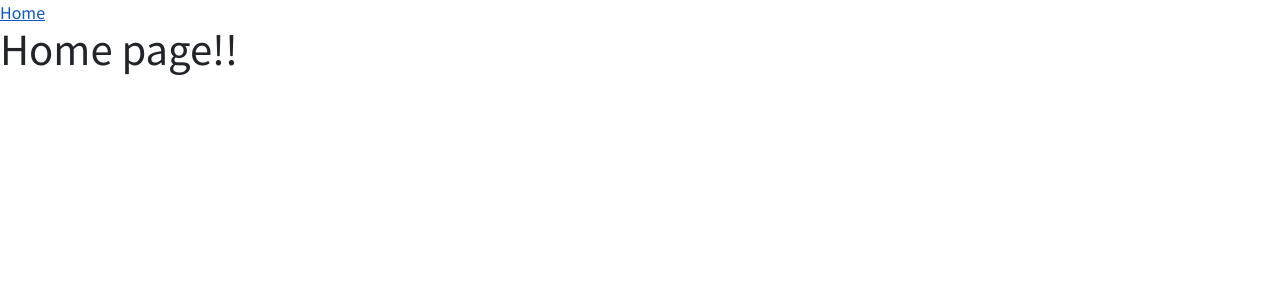
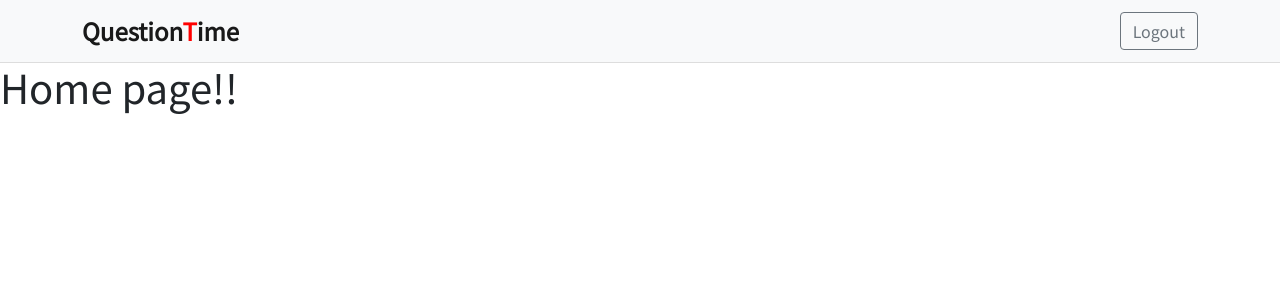
Before and after one commit to virenribadiya/QuestionTime, a Vue app in the folder QuestionTime/frontend/: page / in a window 1280 px wide. Shown: the top 300 px of the page. Built offline with nearby package versions, Linux system fonts and the light colour scheme.

Commit message:
Navbar component created

```diff
--- a/QuestionTime/frontend/src/App.vue
+++ b/QuestionTime/frontend/src/App.vue
@@ -1,9 +1,33 @@
 <template>
-  <nav>
-    <router-link to="/">Home</router-link>
-  </nav>
+  <div>
+    <NavbarComponent />
+  </div>
   <router-view/>
 </template>
+
+
+
+
+
+
+
+<script>
+import NavbarComponent from "@/components/Navbar.vue";
+
+export default{
+  name : "App",
+  components: {
+    NavbarComponent
+  }
+}
+</script>
+
+
+
+
+
+
+
 
 <style>
 body {
--- /dev/null
+++ b/QuestionTime/frontend/src/components/Navbar.vue
@@ -0,0 +1,53 @@
+<template>
+    <nav class="navbar navbar-expand-lg navbar-light bg-light my-navbar">
+        <div class="container">
+            <router-link class="navbar-brand" :to="{name:'home'}">
+                Question<span style="color: Red;">T</span>ime
+            </router-link>
+            <button
+                class="navbar-toggler"
+                type="button"
+                data-bs-toggle="collapse"
+                data-bs-target="#navbarSupportedContent"
+                aria-controls="navbarSupportedContent"
+                aria-expanded="false"
+                aria-label="Toggle navigation">
+                <span class="navbar-toggler-icon"></span>
+            </button>
+            <div class="collapse navbar-collapse" id="navbarSupportedContent">
+                <ul class="navbar-nav ms-auto">
+                    <li class="nav-item">
+                        <a class="btn btn-outline-secondary" href="/accounts/logout/">Logout</a>
+                    </li>
+                </ul>
+            </div>
+        </div>
+    </nav>
+</template>
+
+
+
+
+<script>
+export default {
+    name: "NavbarComponent",
+}
+
+</script>
+
+
+
+
+<style>
+.my-navbar{
+    border-bottom: 1px solid #dddddd;
+}
+
+.navbar-brand{
+    font-weight:bold;
+    font-size: 150%
+}
+.navbar-brand:hover{
+    color: #736c6c !important;
+}
+</style>
--- a/QuestionTime/frontend/src/router/index.js
+++ b/QuestionTime/frontend/src/router/index.js
@@ -7,6 +7,7 @@
     name: 'home',
     component: HomeView
   },
+
   // {
   //   path: '/about',
   //   name: 'about',
--- a/QuestionTime/frontend/src/views/Home.vue
+++ b/QuestionTime/frontend/src/views/Home.vue
@@ -1,5 +1,5 @@
 <template>
-  <div class="home">
+  <div>
     <h1>Home page!!</h1>
   </div>
 </template>
```
Also changed, not shown: 1 other file (tests, documents, lock files or other folders).
